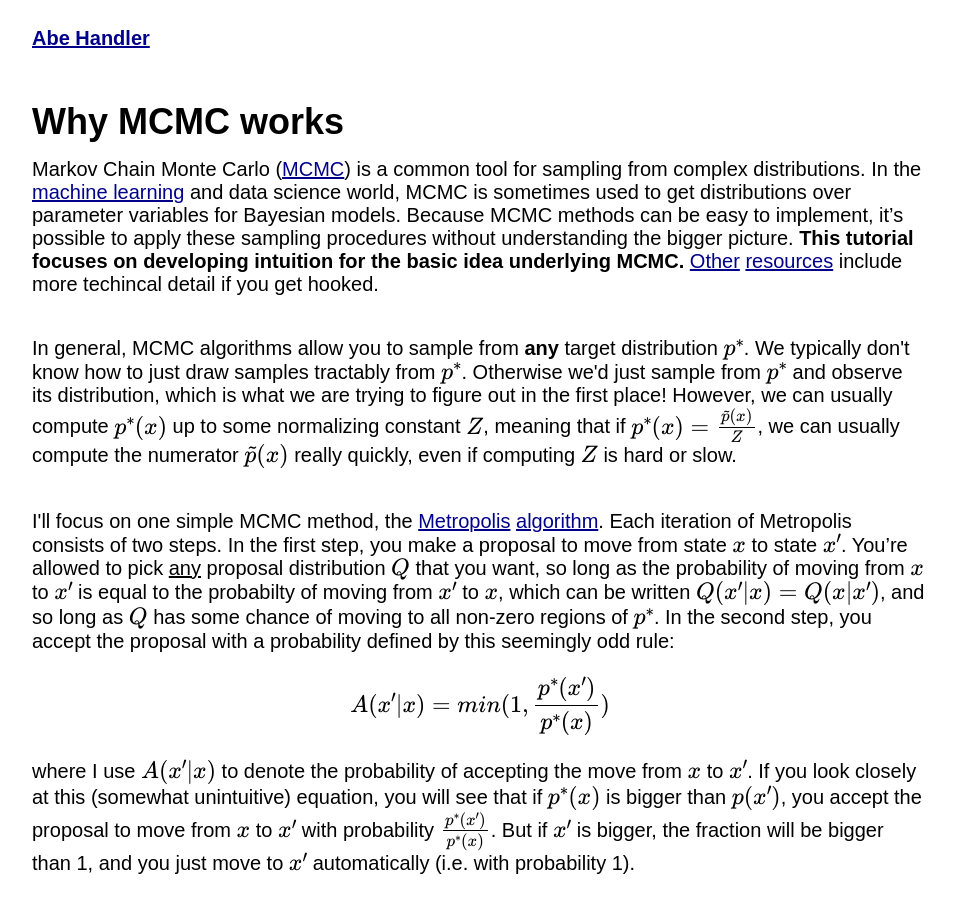
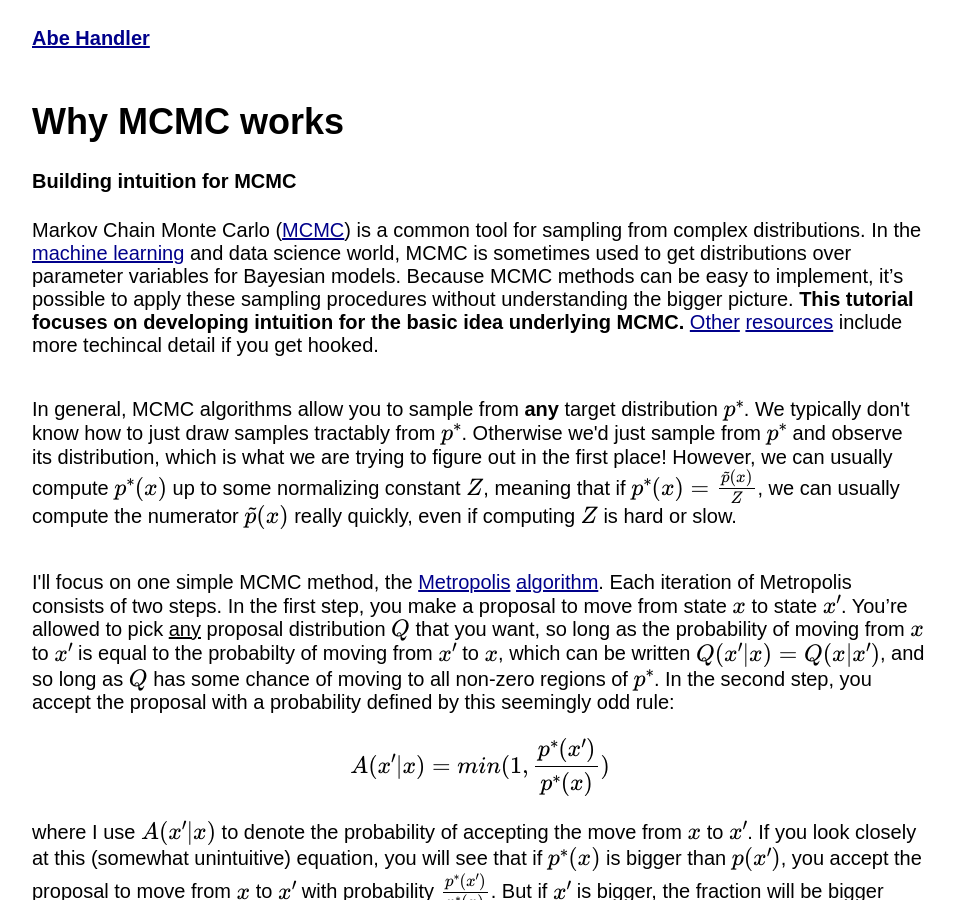
Before and after one commit to AbeHandler/everything, a Jekyll site: the page built from personalsite/_posts/2019-11-01-why-does-metropolis-work.markdown, in a window 1280 px wide and 900 px high. Shown: the whole window, without its empty margins (160-1114 px from the left). Built offline with Jekyll 4.4.1, drawn with Linux system fonts in a browser that asks for light colours; formulas are drawn with MathJax 3.

Commit message:
just backup

```diff
--- a/personalsite/_posts/2019-11-01-why-does-metropolis-work.markdown
+++ b/personalsite/_posts/2019-11-01-why-does-metropolis-work.markdown
@@ -6,6 +6,7 @@ categories: mcmc
 ---
 
 ### Why MCMC works
+#### Building intuition for MCMC
 
 <p>Markov Chain Monte Carlo (<a href="https://en.wikipedia.org/wiki/Markov_chain_Monte_Carlo">MCMC</a>) is a common tool for sampling from complex distributions. In the <a href="https://www.cs.ubc.ca/~murphyk/MLbook/">machine learning</a> and data science world, MCMC is sometimes used to get distributions over parameter variables for Bayesian models.
 
```
